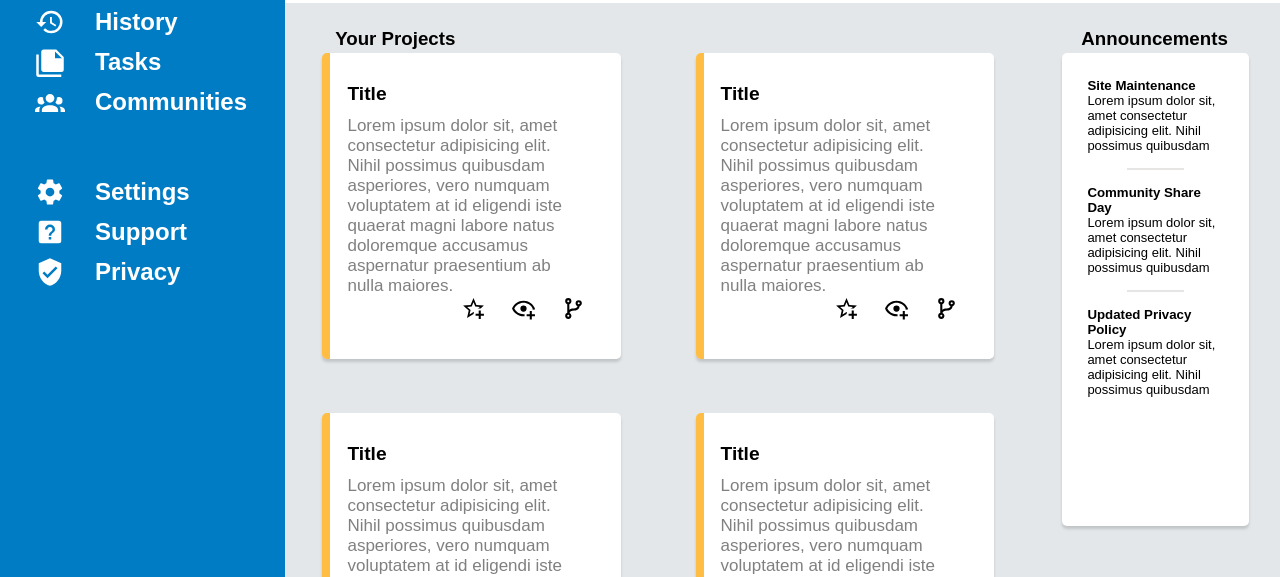
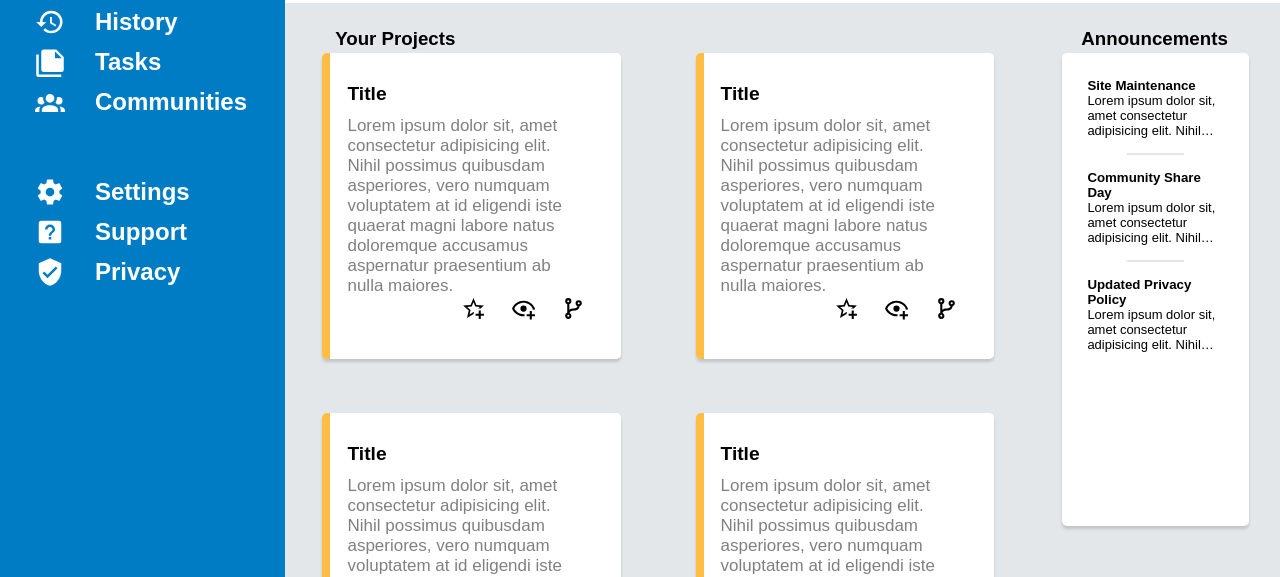
Before and after one commit to Cyber-Aarow/admin-dashboard, a plain HTML site: page index.html in a window 1280 px wide. Shown: the part 223-800 px from the top of the page. Drawn offline with Linux system fonts and the light colour scheme.

Commit message:
Make the Announcements trail off after 3 lines.

```diff
--- a/style.css
+++ b/style.css
@@ -1,6 +1,6 @@
 *{
-    margin:0;
-    padding:0;
+    margin: 0;
+    padding: 0;
     box-sizing: border-box;
     text-decoration: none;
     list-style-type: none;
@@ -247,7 +247,6 @@ img {
     justify-self: center;
     border-radius: 5px;
     box-shadow: rgba(0, 0, 0, 0.15) 0px 3px 3px 0px;
-    text-overflow: ellipsis;
     overflow: hidden;
 }
 
@@ -259,7 +258,10 @@ img {
     font-size: small;
     max-height: 60px;
     width: calc(100%);
-    text-overflow: ellipsis;
+
+    display: -webkit-box;
+    -webkit-line-clamp: 3;
+    -webkit-box-orient: vertical;
     overflow: hidden;
 }
 
```
